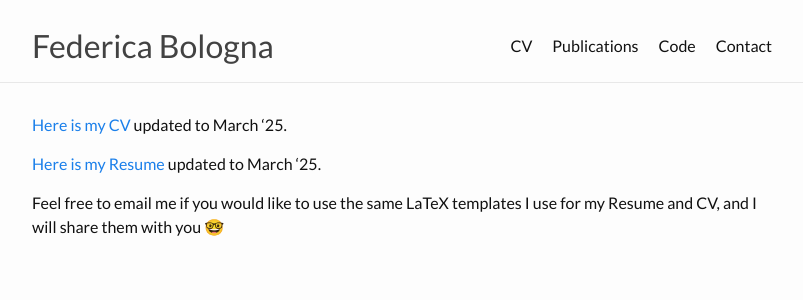
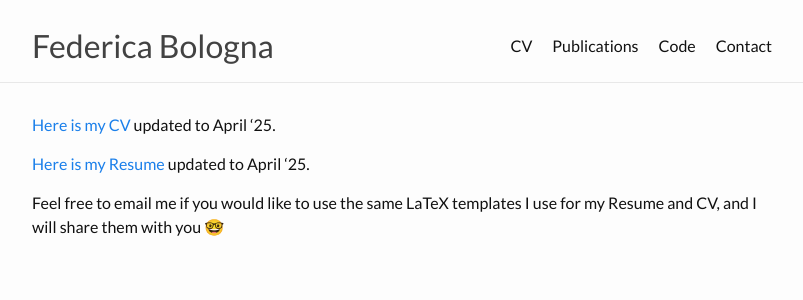
Before and after one commit to federicabologna/federicabologna.github.io, a Jekyll site: the page built from CV.markdown, in a window 1280 px wide. Shown: the top 300 px of the page, without its empty margins (238-1041 px from the left). Built offline with Jekyll 4.4.1, drawn with Linux system fonts in a browser that asks for light colours.

Commit message:
update both resume and cv

```diff
--- a/CV.markdown
+++ b/CV.markdown
@@ -4,8 +4,8 @@ title: CV
 permalink: /CV and Resume/
 ---
 
-[Here is my CV](/assets/Bologna_Federica_CV.pdf) updated to March '25.
+[Here is my CV](/assets/Bologna_Federica_CV.pdf) updated to April '25.
 
-[Here is my Resume](/assets/Bologna_Federica_resume.pdf) updated to March '25.
+[Here is my Resume](/assets/Bologna_Federica_resume.docx) updated to April '25.
 
 Feel free to email me if you would like to use the same LaTeX templates I use for my Resume and CV, and I will share them with you 🤓
```
Also changed, not shown: 3 other files.
